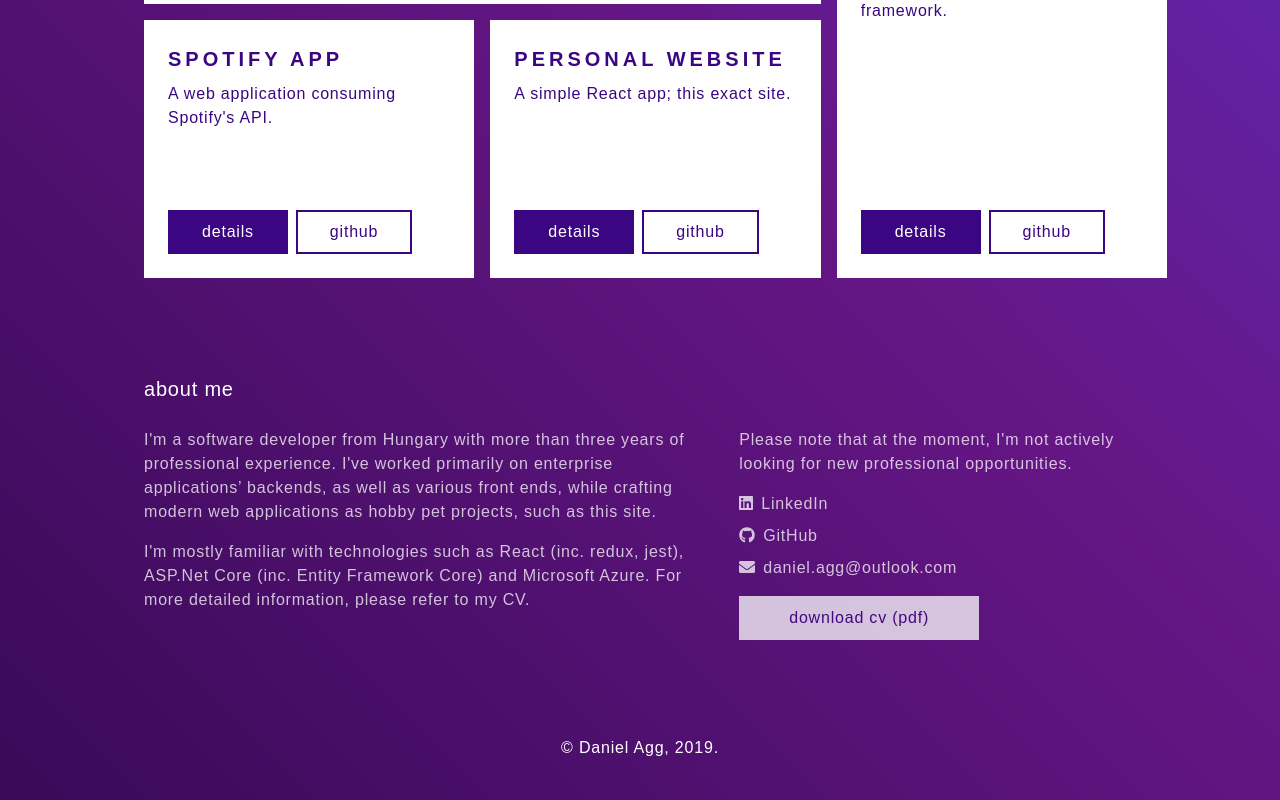
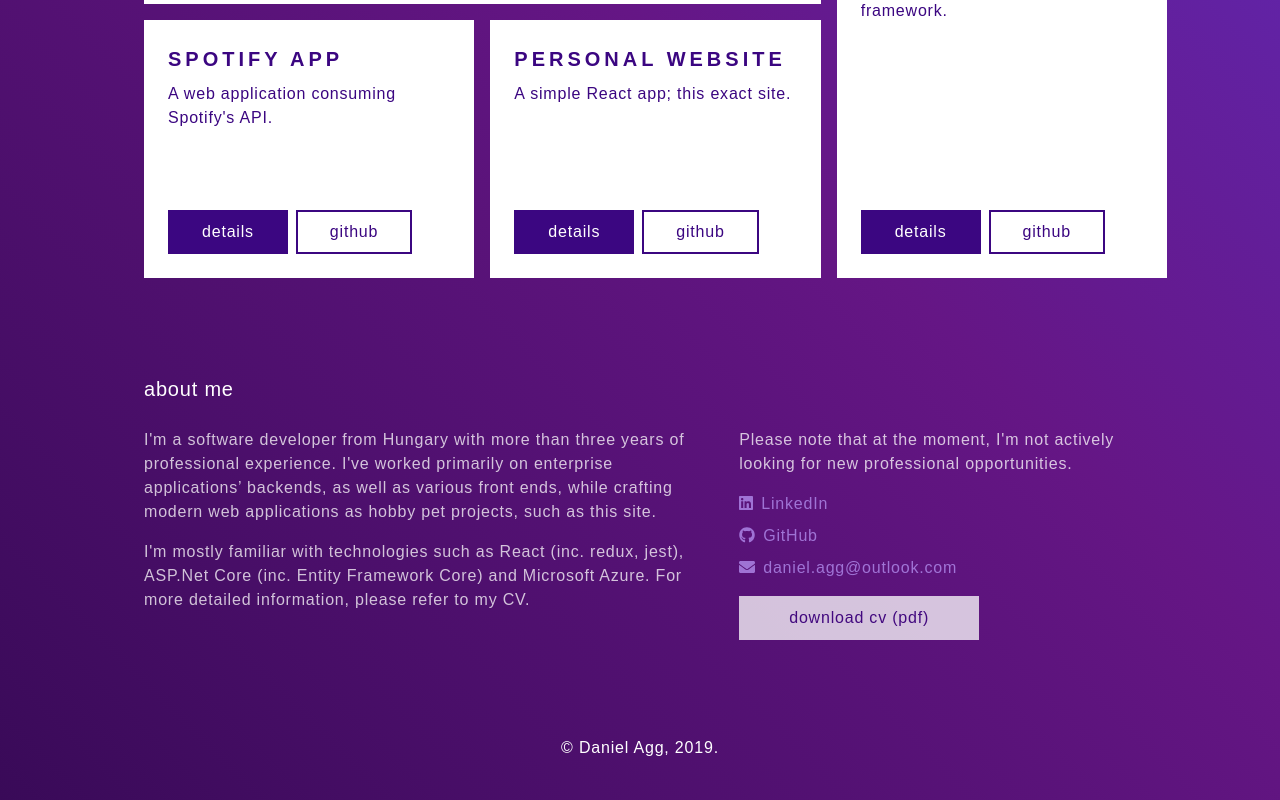
Before and after one commit to danielagg/personal-website-ts, a React (Create React App) app: page / in a window 1280 px wide. Shown: the part 751-1551 px from the top of the page. Built offline with nearby package versions, Linux system fonts and the light colour scheme.

Commit message:
Hover state coloring alignments

```diff
--- a/src/components/About/About.tsx
+++ b/src/components/About/About.tsx
@@ -38,7 +38,7 @@
                 href="https://www.linkedin.com/in/danielagg/"
                 target="_blank"
                 rel="noopener noreferrer"
-                className="hover:text-purple-400"
+                className="text-purple-400 hover:text-white"
               >
                 <span className="pr-2">
                   <FontAwesomeIcon icon={faLinkedin} />
@@ -51,7 +51,7 @@
                 href="https://github.com/danielagg/"
                 target="_blank"
                 rel="noopener noreferrer"
-                className="hover:text-purple-400"
+                className="text-purple-400 hover:text-white"
               >
                 <span className="pr-2">
                   <FontAwesomeIcon icon={faGithub} />
@@ -59,7 +59,7 @@
                 GitHub
               </a>
             </li>
-            <li className="mt-2">
+            <li className="mt-2 text-purple-400">
               <span className="pr-2">
                 <FontAwesomeIcon icon={faEnvelope} />
               </span>
--- a/src/components/PortfolioItem/PortfolioItemPageContainer.tsx
+++ b/src/components/PortfolioItem/PortfolioItemPageContainer.tsx
@@ -62,7 +62,7 @@
 
         </div>
 
-        <NavLink to="/" className="block mt-6 lg:mt-4 text-sm lg:text-base hover:text-purple-400">&larr; or go back to the homepage.</NavLink>
+        <NavLink to="/" className="block mt-6 lg:mt-4 text-sm lg:text-base text-purple-400 hover:text-white">&larr; or go back to the homepage.</NavLink>
 
         <div className="flex mt-8 lg:mt-16 flex-col-reverse lg:flex-row">
           <div className="pr-4 lg:pr-24">
```
